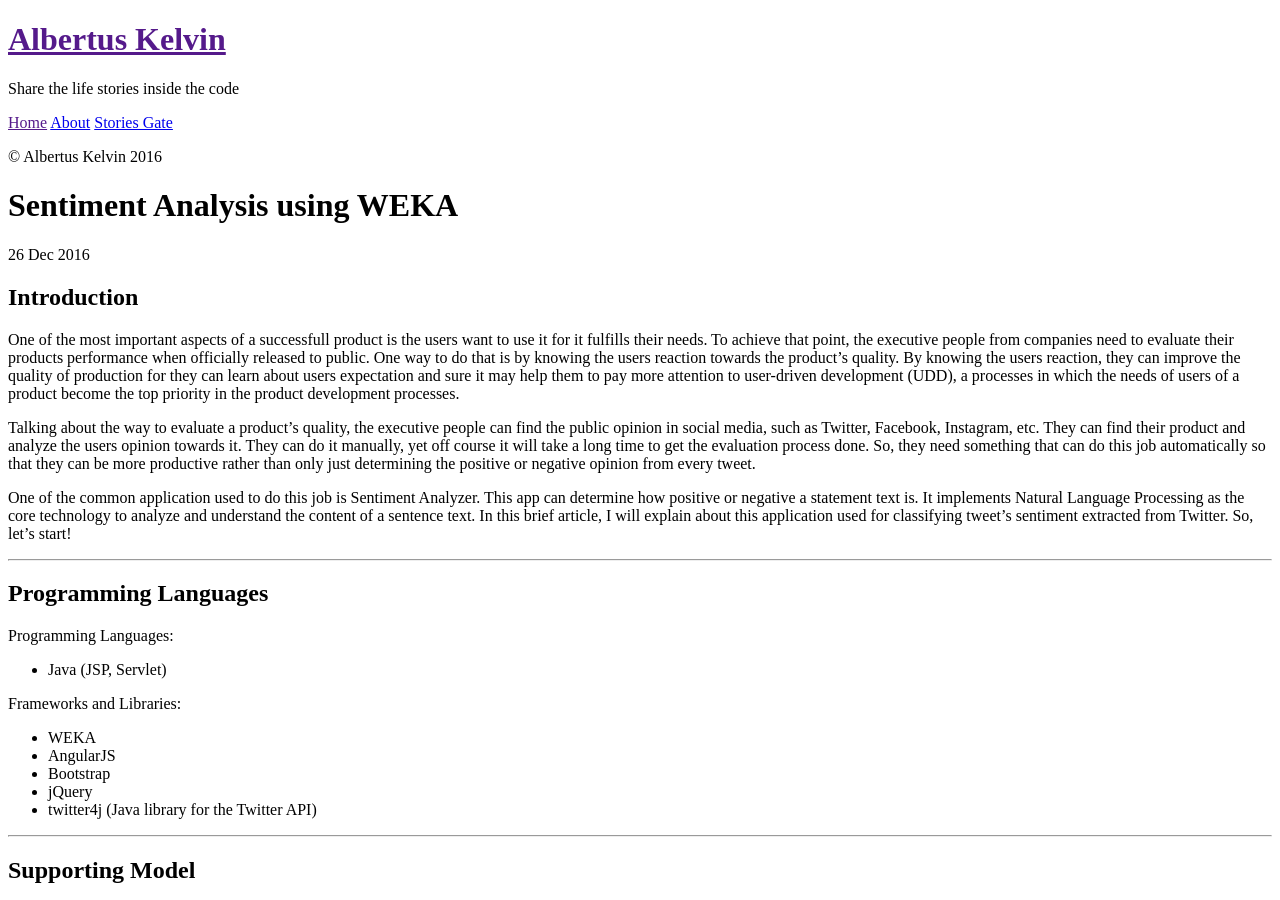
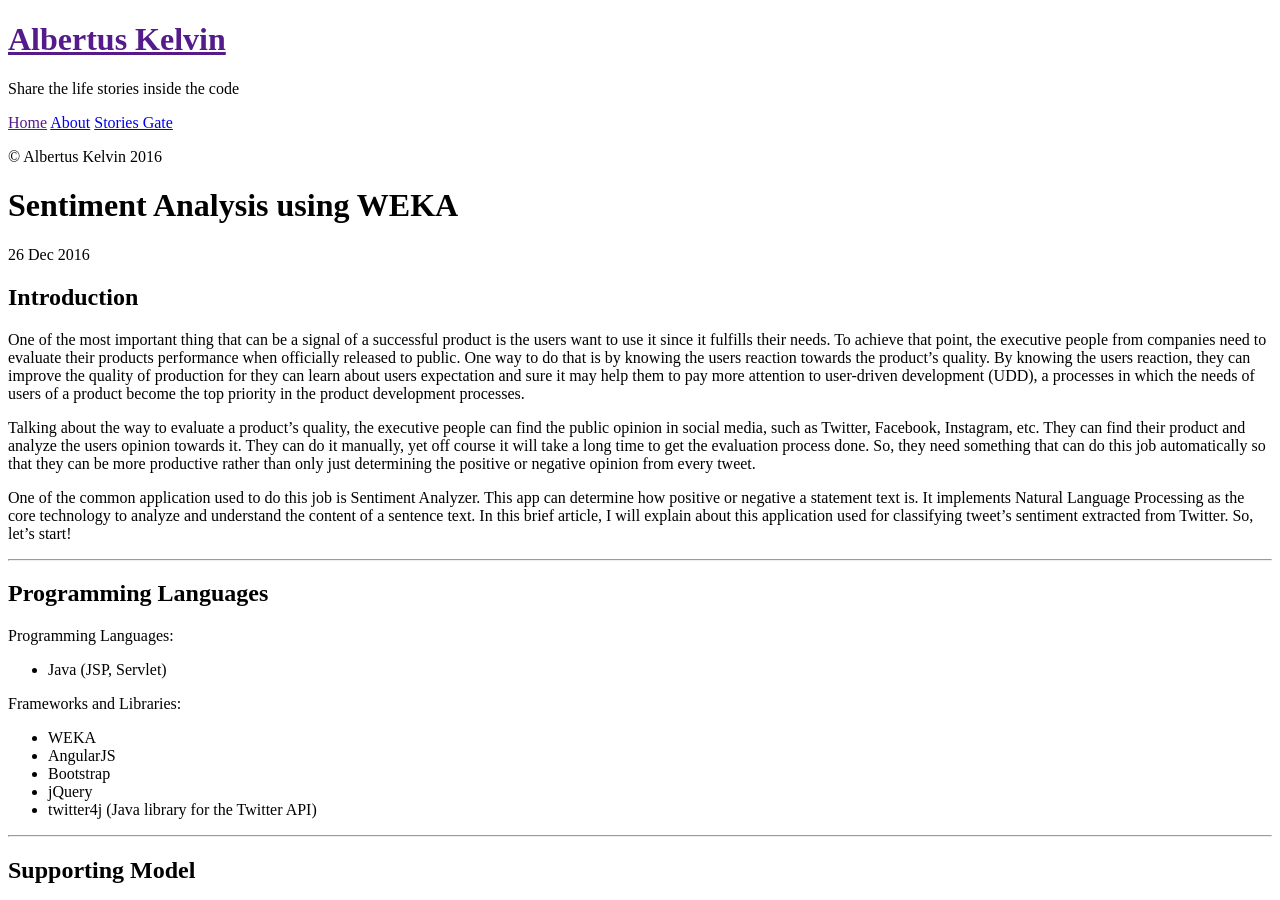
Before and after one commit to albertusk95/albertusk95.github.io, a Jekyll site: the page built from _posts/DataMining/2016-12-26-sentiment-analysis.md, in a window 1280 px wide and 900 px high. Built offline with Jekyll 4.4.1, drawn with Linux system fonts in a browser that asks for light colours.

Commit message:
update post

```diff
--- a/_posts/DataMining/2016-12-26-sentiment-analysis.md
+++ b/_posts/DataMining/2016-12-26-sentiment-analysis.md
@@ -5,7 +5,7 @@ title: Sentiment Analysis using WEKA
 
 ## Introduction
 
-One of the most important aspects of a successfull product is the users want to use it for it fulfills their needs. To achieve that point, the executive people from companies need to evaluate their products performance when officially released to public. One way to do that is by knowing the users reaction towards the product's quality. By knowing the users reaction, they can improve the quality of production for they can learn about users expectation and sure it may help them to pay more attention to user-driven development (UDD), a processes in which the needs of users of a product become the top priority in the product development processes.
+One of the most important thing that can be a signal of a successful product is the users want to use it since it fulfills their needs. To achieve that point, the executive people from companies need to evaluate their products performance when officially released to public. One way to do that is by knowing the users reaction towards the product's quality. By knowing the users reaction, they can improve the quality of production for they can learn about users expectation and sure it may help them to pay more attention to user-driven development (UDD), a processes in which the needs of users of a product become the top priority in the product development processes.
 
 Talking about the way to evaluate a product's quality, the executive people can find the public opinion in social media, such as Twitter, Facebook, Instagram, etc. They can find their product and analyze the users opinion towards it. They can do it manually, yet off course it will take a long time to get the evaluation process done. So, they need something that can do this job automatically so that they can be more productive rather than only just determining the positive or negative opinion from every tweet.
 
```
